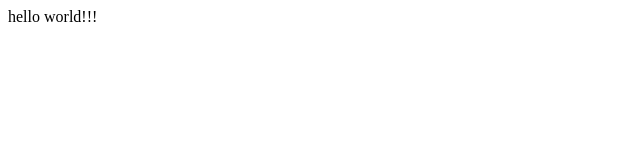
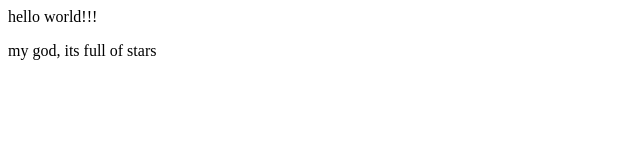
Before and after one commit to LeonTheGreat/leonthegreat.github.io, a plain HTML site: page index.html in a window 1280 px wide. Shown: the whole page, without its empty margins (0-640 px from the left). Drawn offline with Linux system fonts and the light colour scheme.

Commit message:
Update index.html

```diff
--- a/index.html
+++ b/index.html
@@ -1,3 +1,4 @@
 <html>
 <p>hello world!!!</p>
+<p>my god, its full of stars</p>
 </html>
```
